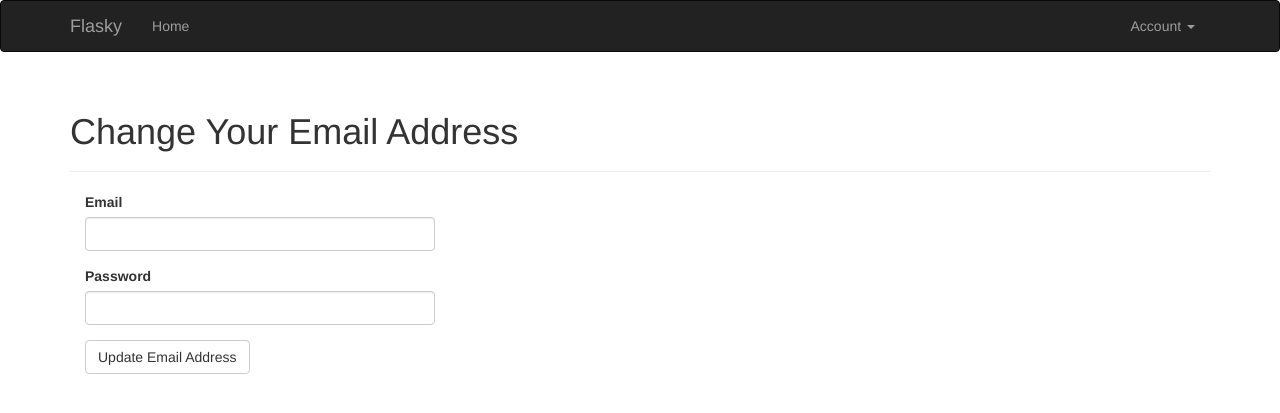
After one commit to diegohwang/social_blog, a Flask app: page /auth/change-email in a window 1280 px wide. The commit adds this page. Shown: the top 413 px of the page. Run offline with Flask 2, Linux system fonts and the light colour scheme; a user stored in the database is signed in; tables that the repository leaves empty hold one stand-in row (values such as "Sample post"); some libraries are stand-ins or nearby versions.

Commit message:
add change_email page

```diff
--- a/app/auth/forms.py
+++ b/app/auth/forms.py
@@ -52,3 +52,12 @@ class PasswordResetForm(FlaskForm):
     def validate_email(self, field):
         if User.query.filter_by(email=field.data).first() is None:
             raise ValidationError('Unknown email address.')
+
+class ChangeEmailForm(FlaskForm):
+    email = StringField('Email', validators=[DataRequired(), Length(1,64), Email()])
+    password = PasswordField('Password', validators=[DataRequired()])
+    submit = SubmitField('Update Email Address')
+
+    def validate_email(self, field):
+        if User.query.filter_by(email=field.data).first():
+            raise ValidationError('Email already registered.')
--- a/app/auth/views.py
+++ b/app/auth/views.py
@@ -3,7 +3,7 @@ from flask import render_template, redirect, request, url_for, flash
 from flask_login import login_user, logout_user, login_required, current_user
 from . import auth
 from ..models import User
-from .forms import LoginForm, RegistrationForm, ChangePasswordForm, PasswordResetForm, PasswordResetRequestForm
+from .forms import LoginForm, RegistrationForm, ChangePasswordForm, PasswordResetForm, PasswordResetRequestForm, ChangeEmailForm
 from .. import db
 from ..email import send_email
 
@@ -92,6 +92,7 @@ def change_password():
             flash('Invalid password')
     return render_template('auth/change_password.html', form=form)
 
+#申请重置密码页面，发送重置链接(带token)到用户邮箱
 @auth.route('/reset', methods=['GET', 'POST'])
 def password_reset_request():
     #如果当前用户不是匿名用户
@@ -108,6 +109,7 @@ def password_reset_request():
         return redirect(url_for('auth.login'))
     return render_template('auth/reset_password.html', form=form)
 
+#用户在邮件中点击带token的链接，进行密码重置
 @auth.route('/reset/<token>', methods=['GET', 'POST'])
 def password_reset(token):
     if not current_user.is_anonymous:
@@ -123,3 +125,29 @@ def password_reset(token):
         else:
             return redirect((url_for('main.index')))
     return render_template('auth/reset_password.html', form=form)
+
+#申请修改邮箱页面，发送修改页面链接(带token)到用户邮箱
+@auth.route('/change-email', methods=['GET', 'POST'])
+@login_required
+def change_email_request():
+    form = ChangeEmailForm()
+    if form.validate_on_submit():
+        if current_user.verify_password(form.password.data):
+            new_email = form.email.data
+            token = current_user.generate_email_change_token(new_email)
+            send_email(new_email, 'Confirm your email address', 'auth/email/change_email',
+                       user=current_user, token=token)
+            flash('An email with instructions to confirm your new email address has been sent to you.')
+            return redirect(url_for('main.index'))
+        else:
+            flash('Invalid email or password.')
+    return render_template('auth/change_email.html', form=form)
+
+@auth.route('/change-email/<token>')
+@login_required
+def change_email(token):
+    if current_user.change_email(token):
+        flash('Your email address has been updated.')
+    else:
+        flash('Invalid request.')
+    return redirect(url_for('main.index'))
--- /dev/null
+++ b/app/templates/auth/change_email.html
@@ -0,0 +1,13 @@
+{% extends "base.html" %}
+{% import "bootstrap/wtf.html" as wtf %}
+
+{% block title %}Flasky - Change Email Address{% endblock %}
+
+{% block page_content %}
+<div class="page-header">
+    <h1>Change Your Email Address</h1>
+</div>
+<div class="col-md-4">
+    {{ wtf.quick_form(form) }}
+</div>
+{% endblock %}
--- a/app/templates/base.html
+++ b/app/templates/base.html
@@ -29,6 +29,7 @@
                     <a href="#", class="dropdown-toggle" data-toggle="dropdown">Account <b class="caret"></b></a>
                     <ul class="dropdown-menu">
                         <li><a href="{{ url_for('auth.change_password') }}">Change Password</a></li>
+                        <li><a href="{{ url_for('auth.change_email_request') }}">Change Email</a></li>
                         <li><a href="{{ url_for('auth.logout') }}">Log Out</a></li>
                     </ul>
                 </li>
--- a/manage.py
+++ b/manage.py
@@ -1,7 +1,7 @@
 import os
 from app import create_app, db
 from app.models import User, Role
-from flask_script import Manager, Shell
+from flask_script import Manager, Shell, Server
 from flask_migrate import Migrate, MigrateCommand
 
 app = create_app(os.getenv('FLASK_CONFIG') or 'default')
@@ -11,8 +11,12 @@ migrate = Migrate(app, db)
 
 def make_shell_context():
     return dict(app=app, db=db, User=User, Role=Role)
+
 manager.add_command("shell", Shell(make_context=make_shell_context))
 manager.add_command('db', MigrateCommand)
+manager.add_command("runserver", Server(host="0.0.0.0", port=80, use_debugger=True))
+
+
 
 
 '''
```
Also changed, not shown: app/models.py (+21 -0 lines), app/templates/auth/email/change_email.html (added, +7 -0 lines), app/templates/auth/email/change_email.txt (added, +11 -0 lines), 1 other file.
